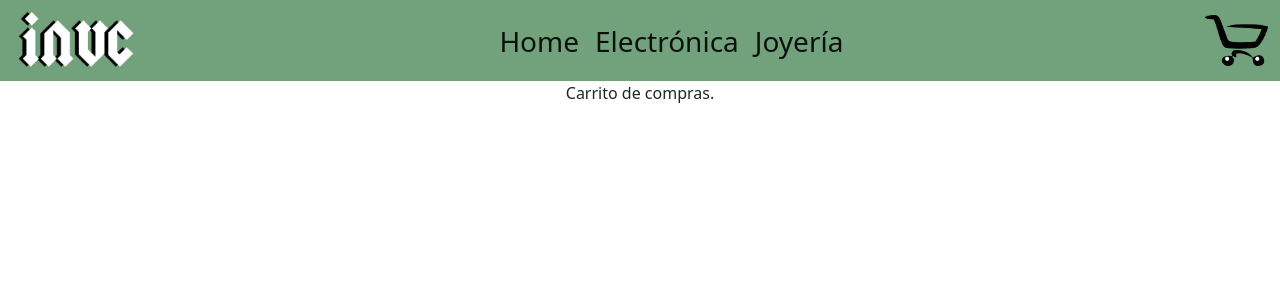
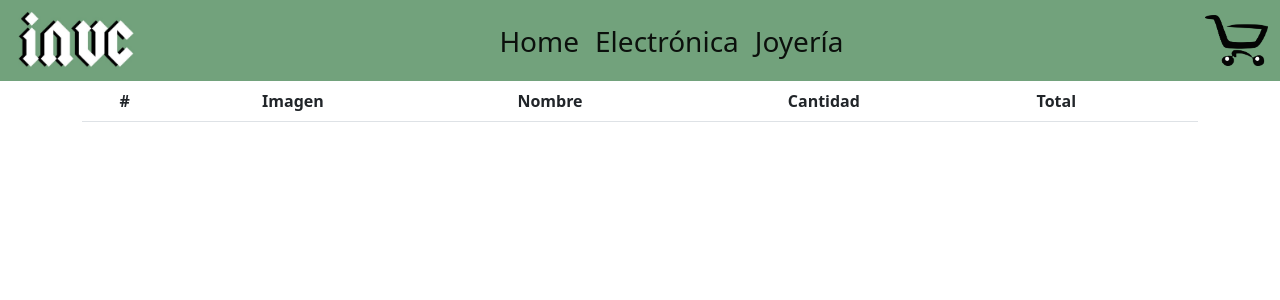
Before and after one commit to SantyHenares/Ecommers-react, a React (Create React App) app: page /cart in a window 1280 px wide. Shown: the top 300 px of the page. Built offline with nearby package versions, Linux system fonts and the light colour scheme.

Commit message:
Avance con el carrito

```diff
--- a/src/components/Cart.js
+++ b/src/components/Cart.js
@@ -3,8 +3,33 @@ import { useCartContext } from '../components/context/CartContext';
 
 const Cart = () => {
   const {cartList} = useCartContext();
+
   return (
-    <div>Carrito de compras.{cartList}</div>
+    <div className='container'>
+      <table className='table'>
+      <thead>
+        <tr>
+          <th scope="col">#</th>
+          <th scope="col">Imagen</th>
+          <th scope="col">Nombre</th>
+          <th scope="col">Cantidad</th>
+          <th scope="col">Total</th>
+          <th scope="col"></th>
+        </tr>
+      </thead>
+        <tbody>
+          {cartList.map((item)=>{
+          return ( <tr key={item.id}>
+            <th scope="row">1</th>
+            <td><img src={item.image} className="card-img-top" alt="Foto" style={{maxWidth:'150px'}}/></td>
+            <td>{item.title}</td>
+            <td>{item.cantidad}</td>
+            <td>{Number(item.cantidad)*Number(item.price)}</td>
+            <td><button type="button" className="btn btn-danger">X</button></td>
+          </tr>)})}
+        </tbody>
+      </table>
+    </div>
   )
 }
 
--- a/src/components/ItemsComponents/ItemDetail.js
+++ b/src/components/ItemsComponents/ItemDetail.js
@@ -1,10 +1,10 @@
-import React, {useState, useContext} from 'react';
+import React, {useState} from 'react';
 import ItemCount from './ItemCount';
 import { Link } from 'react-router-dom';
-import { CartContext } from '../context/CartContext';
+import { useCartContext } from '../context/CartContext';
 
 const ItemDetail = ({data}) => {
-  const { addItem } = useContext(CartContext)
+  const { addItem } = useCartContext();
   const [toCart, setToCart] = useState(0);
 
   const onAdd = (quantityToAdd) => {
--- a/src/components/context/CartContext.js
+++ b/src/components/context/CartContext.js
@@ -1,6 +1,6 @@
 import React, {createContext, useState, useContext} from 'react'
 
-export const CartContext = createContext([])
+const CartContext = createContext([])
 
 export const useCartContext = () => {
   return useContext(CartContext)
@@ -30,7 +30,7 @@ const CartContextProvider = ({children}) => {
   }
 
   return (
-    <CartContext.Provider value={{addItem, removeItems, clear}}>
+    <CartContext.Provider value={{cartList, addItem, removeItems, clear}}>
       {children}
     </CartContext.Provider>
   )
```
Also changed, not shown: src/components/CartWidget.js (line endings or trailing spaces).
